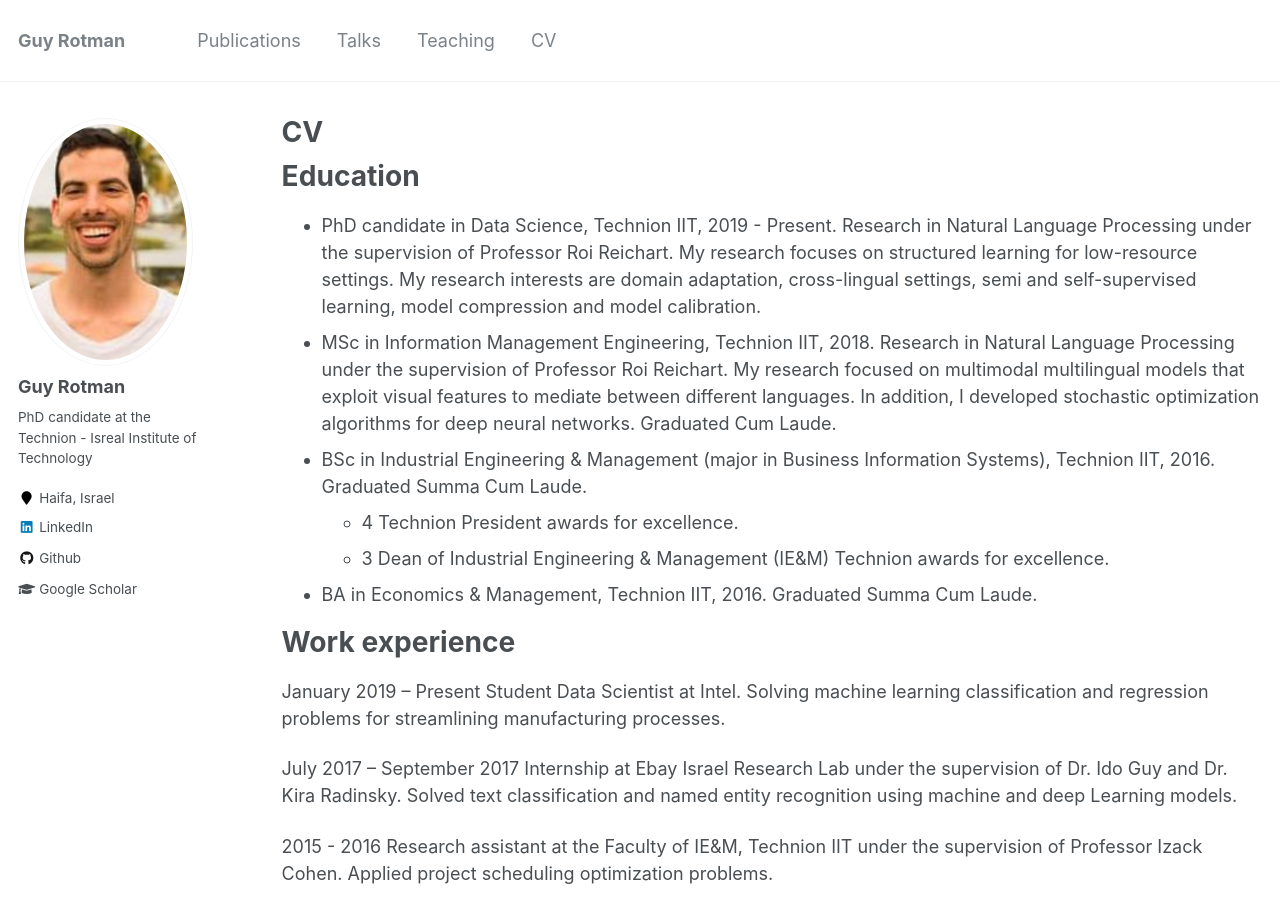
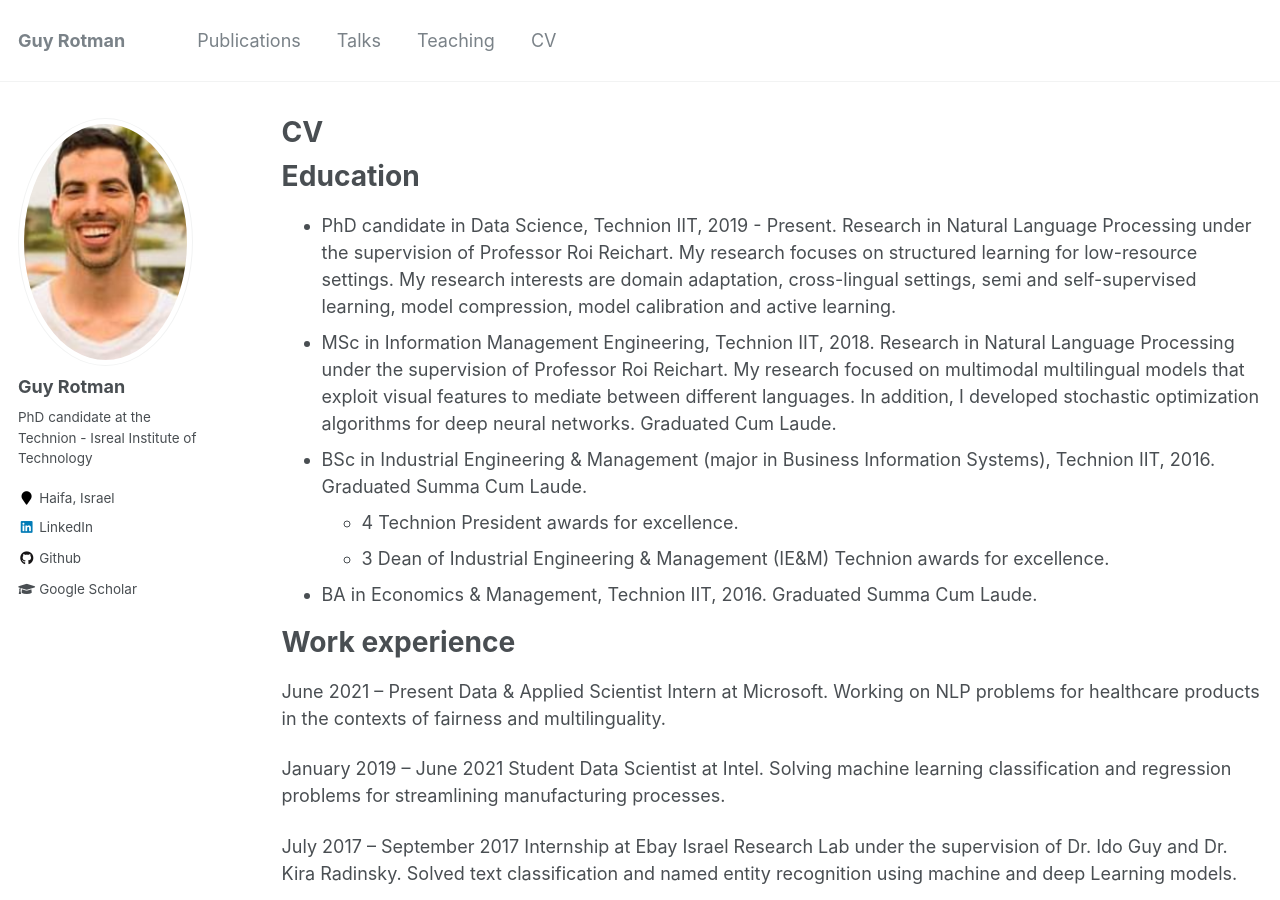
Before and after one commit to rotmanguy/rotmanguy.github.io, a Jekyll site: the page built from _pages/cv.md, in a window 1280 px wide and 900 px high. Built offline with Jekyll 4.4.1, drawn with Linux system fonts in a browser that asks for light colours.

Commit message:
Update cv.md

```diff
--- a/_pages/cv.md
+++ b/_pages/cv.md
@@ -11,7 +11,7 @@ redirect_from:
 
 Education
 ======
-* PhD candidate in Data Science, Technion IIT, 2019 - Present. Research in Natural Language Processing under the supervision of Professor Roi Reichart. My research focuses on structured learning for low-resource settings. My research interests are domain adaptation, cross-lingual settings, semi and self-supervised learning, model compression and model calibration.
+* PhD candidate in Data Science, Technion IIT, 2019 - Present. Research in Natural Language Processing under the supervision of Professor Roi Reichart. My research focuses on structured learning for low-resource settings. My research interests are domain adaptation, cross-lingual settings, semi and self-supervised learning, model compression, model calibration and active learning.
 * MSc in Information Management Engineering, Technion IIT, 2018. Research in Natural Language Processing under the supervision of Professor Roi Reichart. My research focused on multimodal multilingual models that exploit visual features to mediate between different languages. In addition, I developed stochastic optimization algorithms for deep neural networks. Graduated Cum Laude.
 * BSc in Industrial Engineering & Management (major in Business Information Systems), Technion IIT, 2016. Graduated Summa Cum Laude.
   * 4 Technion President awards for excellence.
@@ -20,7 +20,10 @@ Education
 
 Work experience
 ======
-January 2019 – Present
+June 2021 – Present
+Data & Applied Scientist Intern at Microsoft. Working on NLP problems for healthcare products in the contexts of fairness and multilinguality.
+
+January 2019 – June 2021
 Student Data Scientist at Intel. Solving machine learning classification and regression problems for streamlining manufacturing processes.
 
 July 2017 – September 2017
```
